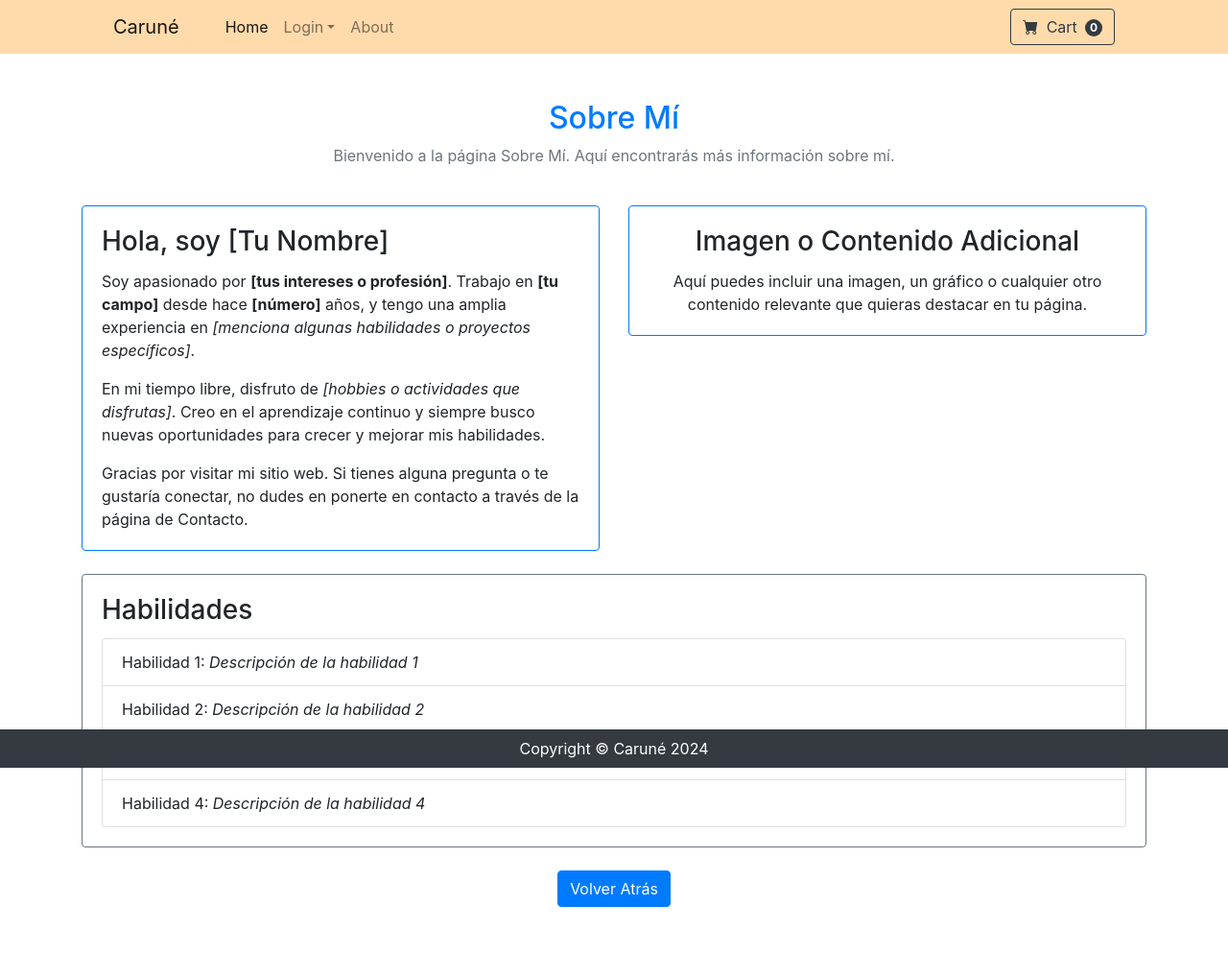
After one commit to alanhorseman/AlanBarberaPreentrega, a Django app: page /about/ in a window 1280 px wide. The commit adds this page. Shown: the whole page at 96% size. Run offline with Django 5.2, Linux system fonts and the light colour scheme; some libraries are stand-ins or nearby versions.

Commit message:
Se creo About

```diff
--- /dev/null
+++ b/project/core/templates/core/about.html
@@ -0,0 +1,67 @@
+{% extends 'core/base.html' %}
+{% load static %}
+{% block titulo %}
+
+{% endblock titulo %}
+
+{% block contenido %}
+<section class="about-section my-5">
+    <div class="container">
+        <!-- Introducción -->
+        <div class="row mb-4">
+            <div class="col text-center">
+                <h2 class="text-primary">Sobre Mí</h2>
+                <p class="text-secondary">Bienvenido a la página Sobre Mí. Aquí encontrarás más información sobre mí.</p>
+            </div>
+        </div>
+
+        <!-- Información personal -->
+        <div class="row mb-4">
+            <div class="col-md-6">
+                <div class="card border-primary">
+                    <div class="card-body">
+                        <h3 class="card-title">Hola, soy [Tu Nombre]</h3>
+                        <p class="card-text">Soy apasionado por <strong>[tus intereses o profesión]</strong>. Trabajo en <strong>[tu campo]</strong> desde hace <strong>[número]</strong> años, y tengo una amplia experiencia en <em>[menciona algunas habilidades o proyectos específicos]</em>.</p>
+                        <p class="card-text">En mi tiempo libre, disfruto de <em>[hobbies o actividades que disfrutas]</em>. Creo en el aprendizaje continuo y siempre busco nuevas oportunidades para crecer y mejorar mis habilidades.</p>
+                        <p class="card-text">Gracias por visitar mi sitio web. Si tienes alguna pregunta o te gustaría conectar, no dudes en ponerte en contacto a través de la página de Contacto.</p>
+                    </div>
+                </div>
+            </div>
+
+            <!-- Imagen de ejemplo o espacio para contenido adicional -->
+            <div class="col-md-6">
+                <div class="card border-primary">
+                    <div class="card-body text-center">
+                        <h3 class="card-title">Imagen o Contenido Adicional</h3>
+                        <p class="card-text">Aquí puedes incluir una imagen, un gráfico o cualquier otro contenido relevante que quieras destacar en tu página.</p>
+                    </div>
+                </div>
+            </div>
+        </div>
+
+        <!-- Habilidades -->
+        <div class="row mb-4">
+            <div class="col">
+                <div class="card border-secondary">
+                    <div class="card-body">
+                        <h3 class="card-title">Habilidades</h3>
+                        <ul class="list-group">
+                            <li class="list-group-item">Habilidad 1: <em>Descripción de la habilidad 1</em></li>
+                            <li class="list-group-item">Habilidad 2: <em>Descripción de la habilidad 2</em></li>
+                            <li class="list-group-item">Habilidad 3: <em>Descripción de la habilidad 3</em></li>
+                            <li class="list-group-item">Habilidad 4: <em>Descripción de la habilidad 4</em></li>
+                        </ul>
+                    </div>
+                </div>
+            </div>
+        </div>
+
+        <!-- Botón para volver atrás -->
+        <div class="row">
+            <div class="col text-center">
+                <a href="javascript:history.back()" class="btn btn-primary">Volver Atrás</a>
+            </div>
+        </div>
+    </div>
+</section>
+{% endblock contenido %}
--- a/project/core/templates/core/components/navbar.html
+++ b/project/core/templates/core/components/navbar.html
@@ -52,6 +52,9 @@
                     </ul>
                 </li>
                 {% endif %}
+                <li class="nav-item">
+                    <a class="nav-link" href="{% url 'core:about' %}">About</a>
+                </li>
             </ul>
             <form class="d-flex">
                 <button class="btn btn-outline-dark" type="submit">
--- a/project/core/urls.py
+++ b/project/core/urls.py
@@ -9,5 +9,6 @@ urlpatterns = [
     path("", views.home, name="home"),
     path("login/", views.CustomLoginView.as_view(), name="login"),
     path("logout/", LogoutView.as_view(template_name="core/logout.html"), name="logout"),
-    path("register/", views.register, name="register")
+    path("register/", views.register, name="register"),
+    path("about/", views.about, name="about")
 ]
--- a/project/core/views.py
+++ b/project/core/views.py
@@ -5,6 +5,9 @@ from .forms import CustomAuthenticationForm, CustomUserCreationForm
 
 def home(request):
     return render(request, "core/index.html")
+
+def about(request):
+    return render(request, "core/about.html")
 
 class CustomLoginView(LoginView):
     authentication_form = CustomAuthenticationForm
```
Also changed, not shown: project/db.sqlite3.
